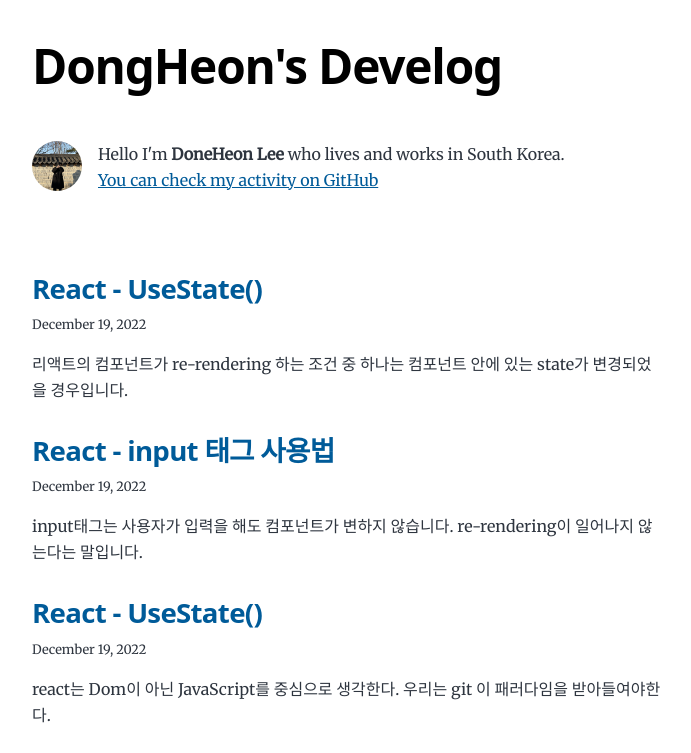
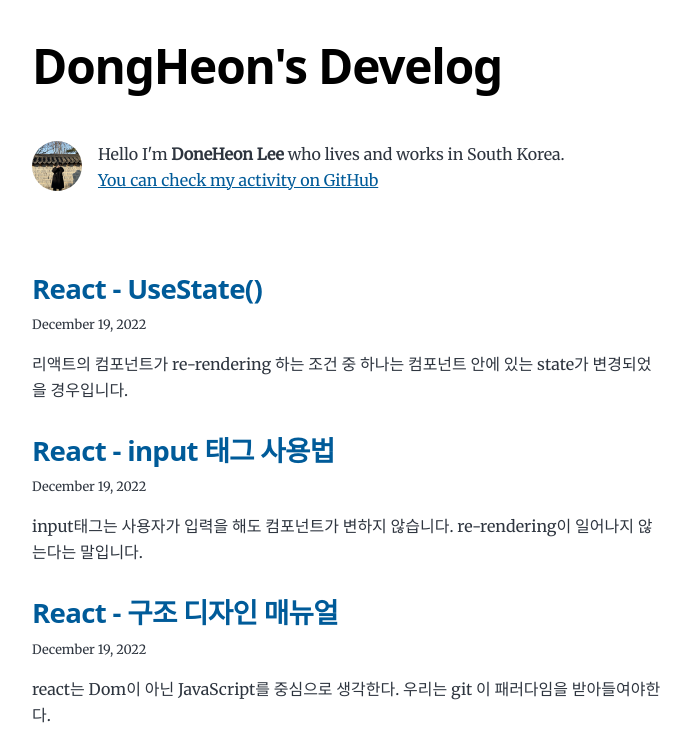
Before and after one commit to Sirius506775/gatsbyBlog, a Gatsby site: page / in a window 1280 px wide. Shown: the top 753 px of the page, without its empty margins (292-983 px from the left). Built offline with nearby package versions, Linux system fonts and the light colour scheme; Gatsby itself is replaced by a stand-in of ours.

Commit message:
vault backup: 2022-12-19 15:31:56

```diff
--- a/content/blog/React - 구조 디자인 매뉴얼.md
+++ b/content/blog/React - 구조 디자인 매뉴얼.md
@@ -1,5 +1,5 @@
 ---
-title: React - UseState()
+title: React - 구조 디자인 매뉴얼
 date: "2022-12-19"
 description: react는 Dom이 아닌 JavaScript를 중심으로 생각한다. 우리는 git 이 패러다임을 받아들여야한다.
 ---
```
Also changed, not shown: content/blog/.obsidian/workspace.json.
